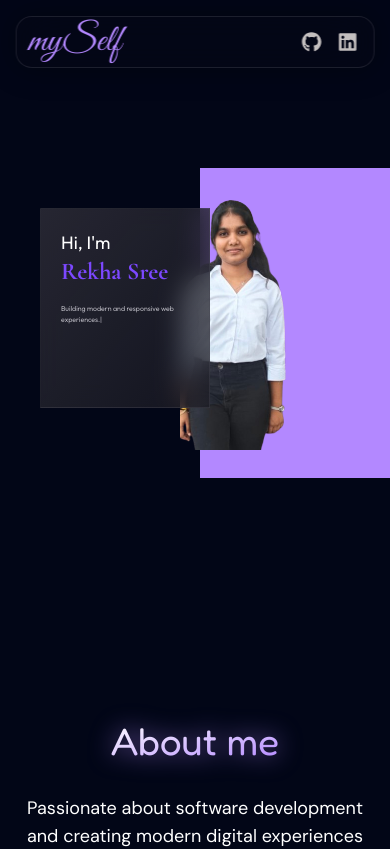
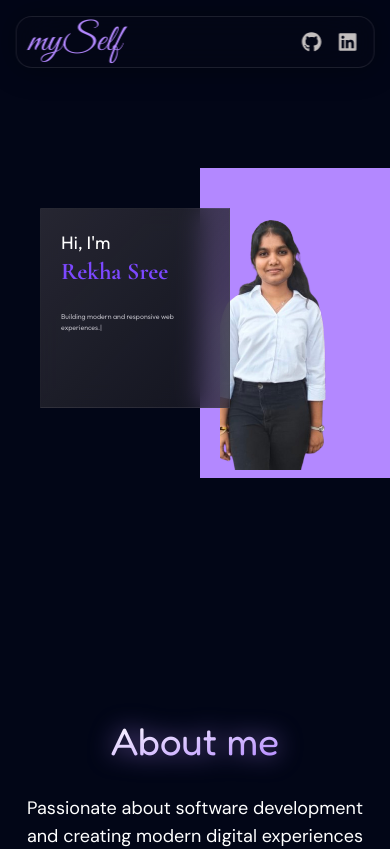
Before and after one commit to rekha-sree06/rekha-portfolio, a React app: page / in a window 390 px wide. Shown: the top 849 px of the page. Built offline with nearby package versions, Linux system fonts and the light colour scheme; the HTML template or start-up script is replaced by a standard one; a web font is replaced by a local one.

Commit message:
Hero section edit

```diff
--- a/src/components/Hero.jsx
+++ b/src/components/Hero.jsx
@@ -45,7 +45,7 @@ function Hero() {
             top-12
             left-40
 
-            w-[200px]
+            w-[190px]
             h-[310px]
 
             sm:top-7
@@ -71,8 +71,8 @@ function Hero() {
             absolute
             z-10
 
-            top-10
-            left-35
+            top-15
+            left-45
 
             w-[110px]
             h-[290px]
@@ -100,7 +100,7 @@ function Hero() {
             top-22
             left-0
 
-            w-[170px]
+            w-[190px]
             h-[200px]
 
             sm:top-25
@@ -153,7 +153,8 @@ function Hero() {
               repeat={0}
               speed={50}
               className="
-                mt-4
+                mt-6
+                sm:mt-4
 
                 text-[7px]
                 sm:text-lg
```
